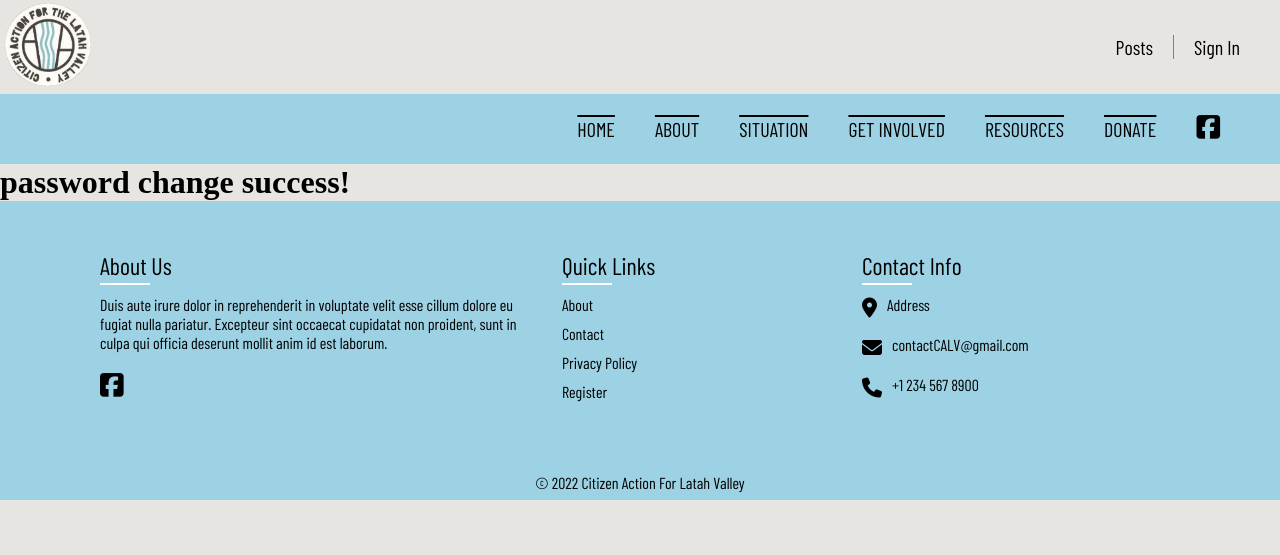
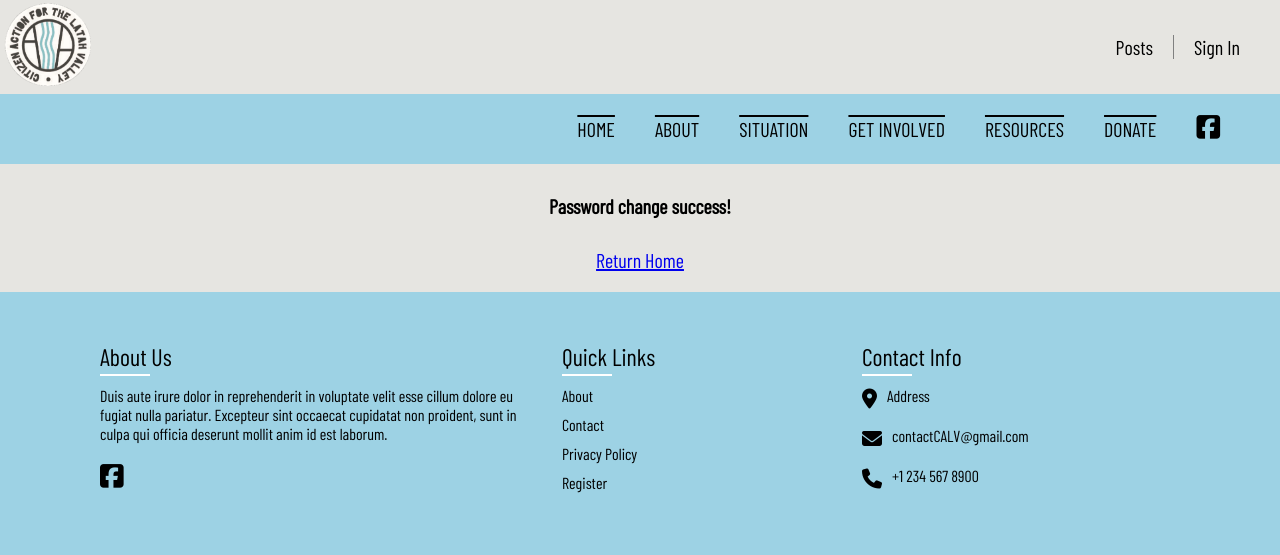
Before and after one commit to coder-18m/django, a Django app: page /mdmbers/password_success/ in a window 1280 px wide. Shown: the top 555 px of the page. Run offline with Django 4.2, Linux system fonts and the light colour scheme; some libraries are stand-ins or nearby versions; some web fonts are replaced.

Commit message:
styled password success

```diff
--- a/members/templates/registration/password_success.html
+++ b/members/templates/registration/password_success.html
@@ -8,7 +8,8 @@ CALV | Password Updated
 {% block content %}
 
 
-<h1>password change success!</h1>
+<h1 style="margin-bottom:20px;" class="about-p">Password change success!</h1>
+<p style="margin-bottom:20px;" class="about-p"><a href="{% url 'index' %}">Return Home</a></p>
 
 
 
--- a/members/templates/registration/user_profile.html
+++ b/members/templates/registration/user_profile.html
@@ -15,7 +15,7 @@
   <div class="auth-item-1" >
     <div class="auth-pic">
       {% if page_user.profile_pic %}
-      <img style="width: 100%; border-radius: 50%;" src="{{ post.author.profile.profile_pic.url }}" alt="">
+      <img style="width: 100%; border-radius: 50%;" src="{{ page_user.profile_pic.url }}" alt="">
 
       {% else %}
       <img style="width: 100%; border-radius: 50%;" src="{% static 'Img/default_pic4.png' %}" alt="">
```
